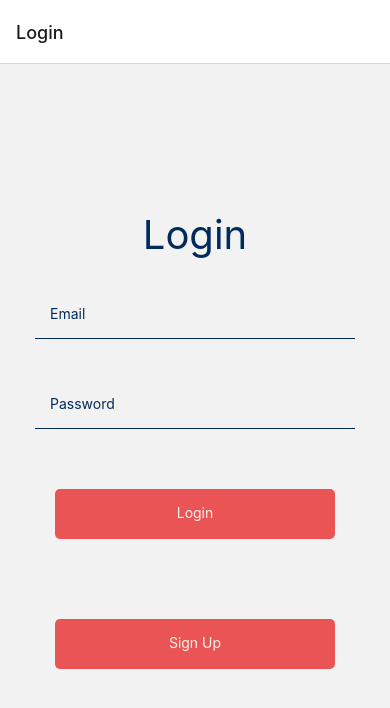
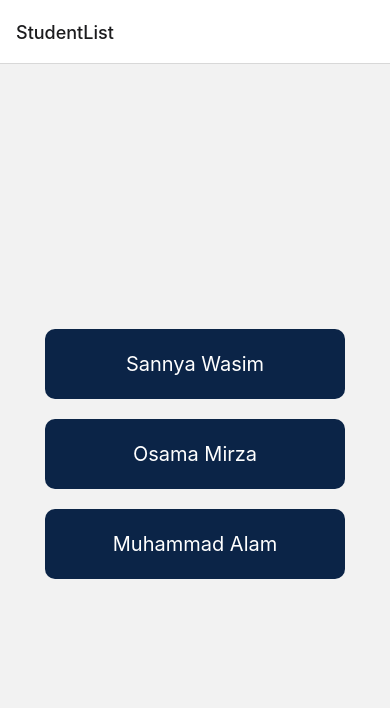
Before and after one commit to Sannya-Wasim/Dice-MobileDev-Scholarship, a React Native app: screen /StudentList in a window 390 px wide. Shown: the top 708 px of the page. Built offline with nearby package versions, Linux system fonts and the light colour scheme.

Commit message:
Added Routes and Params

```diff
--- a/App.js
+++ b/App.js
@@ -8,6 +8,8 @@ import Login from "./src/components/Login";
 import StudentClass from "./src/components/StudentClass";
 import Signup from "./src/components/Signup";
 import Counter from "./src/components/Counter";
+import StudentList from "./src/components/StudentList";
+import StudentDetail from "./src/components/StudentDetail";
 
 const Stack = createNativeStackNavigator();
 
@@ -15,9 +17,12 @@ export default function App() {
   return (
     <View style={styles.container}>
       <NavigationContainer>
-        <Stack.Navigator initialRouteName="Login">
+        {/* <Stack.Navigator initialRouteName="Login">
           <Stack.Screen name="Login" component={Login} />
-          <Stack.Screen name="Signup" component={Signup} />
+          <Stack.Screen name="Signup" component={Signup} /> */}
+        <Stack.Navigator>
+          <Stack.Screen name="StudentList" component={StudentList} />
+          <Stack.Screen name="StudentDetail" component={StudentDetail} />
         </Stack.Navigator>
       </NavigationContainer>
     </View>
@@ -40,5 +45,6 @@ const styles = StyleSheet.create({
   container: {
     flex: 1,
     justifyContent: "center",
+    backgroundColor: "white",
   },
 });
--- /dev/null
+++ b/src/components/StudentDetail.js
@@ -0,0 +1,83 @@
+import {
+  StyleSheet,
+  View,
+  Text,
+  Image,
+  ScrollView,
+  TouchableOpacity,
+  TextInput,
+} from "react-native";
+import React from "react";
+import { NavigationContainer } from "@react-navigation/native";
+import { createNativeStackNavigator } from "@react-navigation/native-stack";
+
+export default function StudentDetail({ route }) {
+  studentData = [
+    {
+      id: 1,
+      name: "Sannya Wasim",
+      roll: 84,
+      program: "Software Engineering",
+    },
+    {
+      id: 2,
+      name: "Osama Mirza",
+      roll: 51,
+      program: "Textile Engineering",
+    },
+    {
+      id: 3,
+      name: "Muhammad Alam",
+      roll: 67,
+      program: "Computer Engineering",
+    },
+  ];
+
+  const index = parseInt(route.params.id) - 1;
+  //   console.log(route.params.id);
+  //   console.log(route);
+  //   console.log(route.params);
+  //   console.log(route.params.text);
+
+  return (
+    <View style={styles.container}>
+      <Text style={styles.heading}>Student Details</Text>
+      <View key={studentData[index]} style={styles.card}>
+        <Text style={styles.text}>
+          Student Name : {studentData[index].name}
+        </Text>
+        <Text style={styles.text}>
+          Student Roll : {studentData[index].roll}
+        </Text>
+        <Text style={styles.text}>Program : {studentData[index].program}</Text>
+      </View>
+    </View>
+    // <Text>Hey {index}</Text>
+  );
+}
+
+const styles = StyleSheet.create({
+  container: {
+    flex: 1,
+    justifyContent: "center",
+    alignItems: "center",
+  },
+  card: {
+    backgroundColor: "#0B2447",
+    width: 350,
+    height: 200,
+    justifyContent: "center",
+    padding: 5,
+    borderRadius: 10,
+  },
+  text: {
+    fontSize: 17,
+    margin: 5,
+    color: "white",
+    fontWeight: "600",
+  },
+  heading: {
+    fontSize: 30,
+    marginBottom: 30,
+  },
+});
--- /dev/null
+++ b/src/components/StudentList.js
@@ -0,0 +1,77 @@
+import {
+  StyleSheet,
+  View,
+  Text,
+  Image,
+  ScrollView,
+  TouchableOpacity,
+  TextInput,
+} from "react-native";
+import React from "react";
+import { NavigationContainer } from "@react-navigation/native";
+import { createNativeStackNavigator } from "@react-navigation/native-stack";
+import StudentDetail from "./StudentDetail.js";
+
+export default function StudentList(props) {
+  // id={1}   ID=prop.id std.ID
+  return (
+    <View style={styles.container}>
+      {/* Student 01 */}
+      <TouchableOpacity
+        onPress={() =>
+          props.navigation.navigate("StudentDetail", {
+            id: "1",
+          })
+        }
+        style={styles.card}
+      >
+        <Text style={styles.text}>Sannya Wasim</Text>
+      </TouchableOpacity>
+      {/* Student 02 */}
+      <TouchableOpacity
+        onPress={() =>
+          props.navigation.navigate("StudentDetail", {
+            id: "2",
+          })
+        }
+        style={styles.card}
+      >
+        <Text style={styles.text}>Osama Mirza</Text>
+      </TouchableOpacity>
+      {/* Student 03 */}
+      <TouchableOpacity
+        onPress={() =>
+          props.navigation.navigate("StudentDetail", {
+            id: "3",
+          })
+        }
+        style={styles.card}
+      >
+        <Text style={styles.text}>Muhammad Alam</Text>
+      </TouchableOpacity>
+    </View>
+  );
+}
+
+const styles = StyleSheet.create({
+  container: {
+    flex: 1,
+    justifyContent: "center",
+    alignItems: "center",
+  },
+  card: {
+    backgroundColor: "#0B2447",
+    width: 300,
+    height: 70,
+    justifyContent: "center",
+    alignItems: "center",
+    padding: 5,
+    borderRadius: 10,
+    margin: 10,
+  },
+  text: {
+    fontSize: 20,
+    margin: 5,
+    color: "white",
+  },
+});
```
